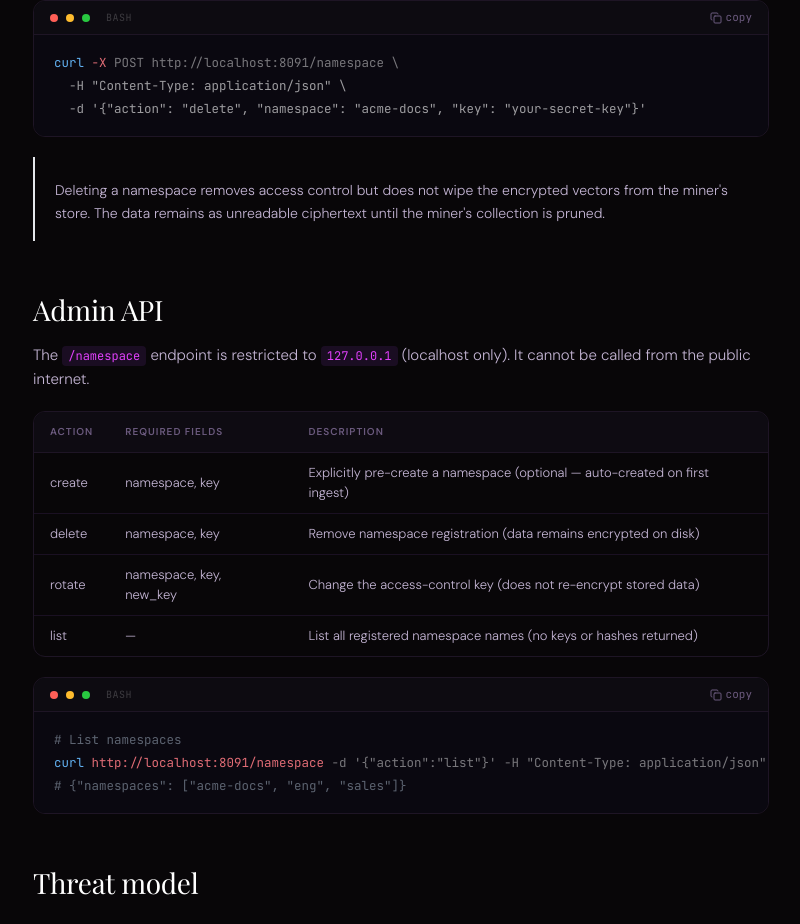
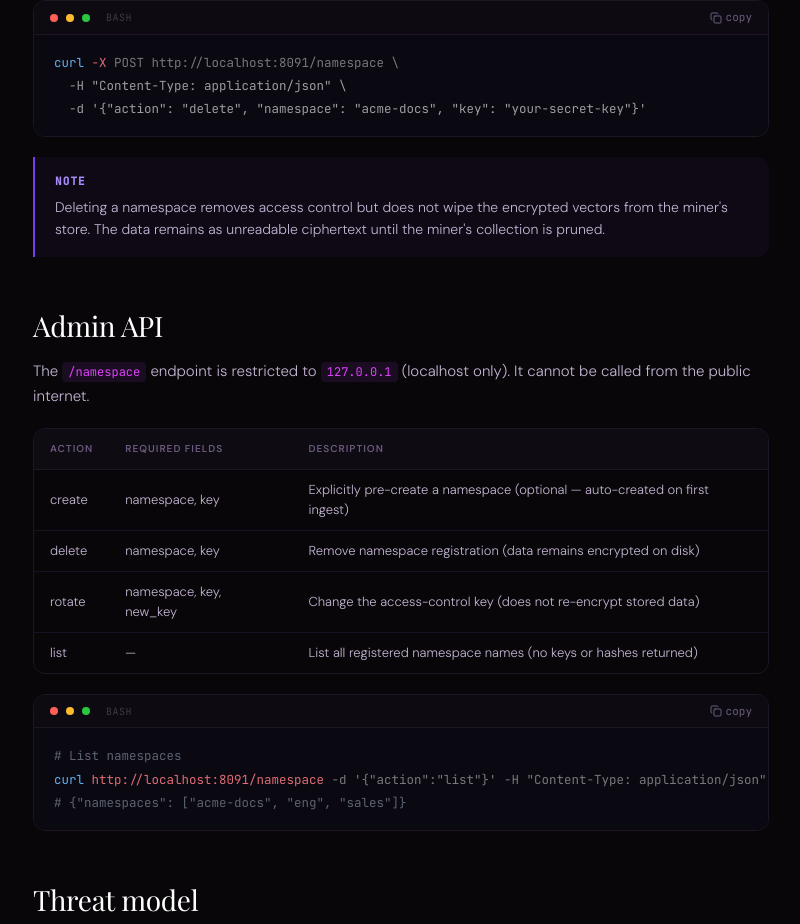
Before and after one commit to Dipraise1/-Engram-, a Next.js app in the folder engram-web/: page /docs/namespaces in a window 1280 px wide. Shown: the part 3227-4151 px from the top of the page, without its empty margins (247-1047 px from the left). Built offline with nearby package versions, Linux system fonts and the light colour scheme.

Commit message:
Fix Note type — use valid variant for build

```diff
--- a/engram-web/app/docs/namespaces/page.tsx
+++ b/engram-web/app/docs/namespaces/page.tsx
@@ -139,7 +139,7 @@ results = eng_client.query("deal notes")  # returns nothing — scoped to 'eng'`
       <Code lang="bash">{`curl -X POST http://localhost:8091/namespace \\
   -H "Content-Type: application/json" \\
   -d '{"action": "delete", "namespace": "acme-docs", "key": "your-secret-key"}'`}</Code>
-      <Note type="warning">
+      <Note>
         Deleting a namespace removes access control but does not wipe the encrypted vectors from the
         miner's store. The data remains as unreadable ciphertext until the miner's collection is pruned.
       </Note>
```
